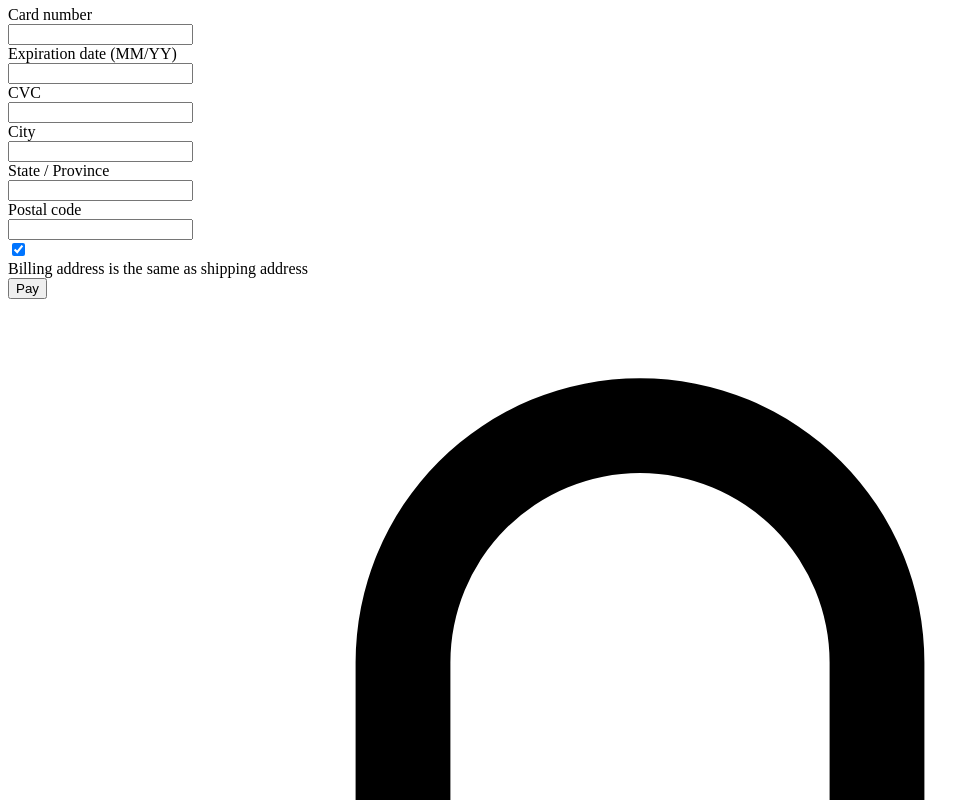
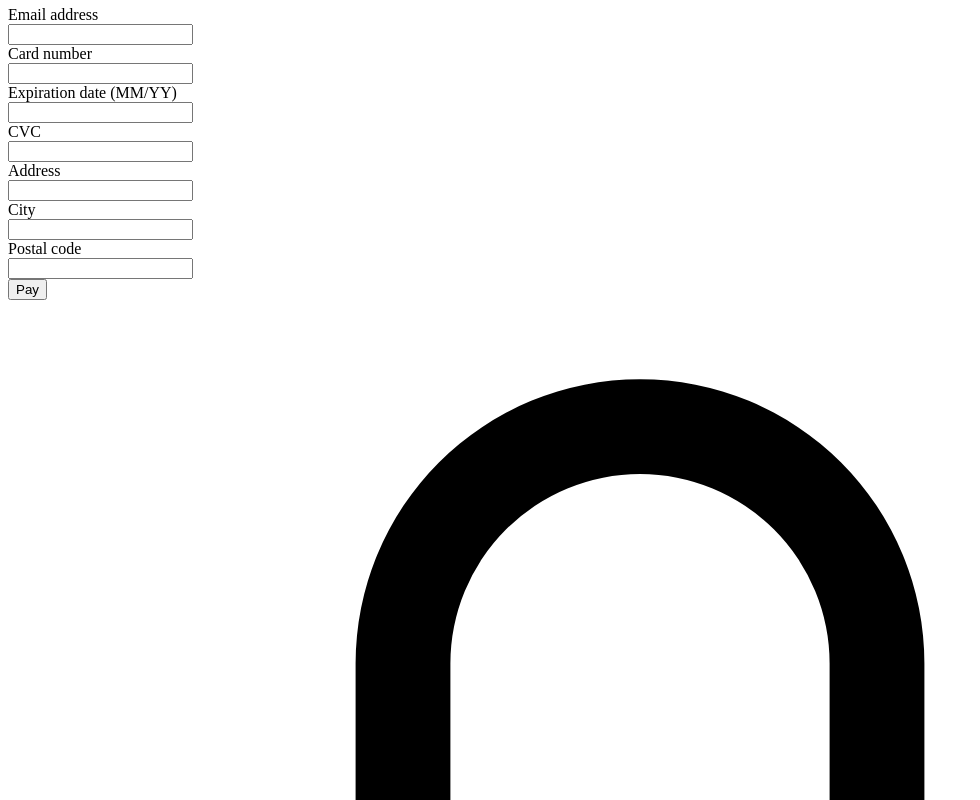
Before and after one commit to akram-idrissi/Frontend, a Next.js app: page /checkout in a window 1280 px wide. Shown: the part 1980-2780 px from the top of the page, without its empty margins (0-980 px from the left). Built offline with nearby package versions, Linux system fonts and the light colour scheme; no server answers.

Commit message:
Fixed some style bugs

```diff
--- a/src/app/checkout/form.js
+++ b/src/app/checkout/form.js
@@ -1,60 +1,32 @@
 'use client'
 
-import axios from 'axios';
 import { LockClosedIcon } from '@heroicons/react/20/solid'
-import { useState } from 'react';
-import ErrorAlert from '@/common/error-alert';
-import SuccessAlert from '@/common/sucess-alert';
 
-const base_url = process.env.NEXT_PUBLIC_BACKEND_URL;
 
 export default function Form() {
-
-  const [error, setError] = useState(false);
-  const [success, setSuccess] = useState(false);
-
-  const addOrder = async (orderData) => {
-    let url = `${base_url}/api/orders/add/`;
-    try {
-      const response = await axios.post(url, orderData);
-      console.log(response.data);
-    } catch (error) {
-      console.error('Error adding order:');
-    }
-  };
-
-  const handleCheckout = async (event) => {
-    event.preventDefault();
-
-    try {
-      let url = `${base_url}/api/checkout/`;
-      const response = await axios.post(url, {}, {
-        withCredentials: true, headers: {
-          'Content-Type': 'application/json',
-        }
-      });
-
-      if (response.status === 200) {
-        const user = JSON.parse(localStorage.getItem("user"));
-        addOrder({id: user.id, email: user.email, name: user.username, price: 0, status: "success", createdAt:"December 26, 2024"});
-        setSuccess(true);
-      }
-    } catch (error) {
-      setError(false);
-    }
-  };
-
-
   return (
     <section
       aria-labelledby="payment-heading"
       className="flex-auto overflow-y-auto px-4 pb-16 pt-12 sm:px-6 sm:pt-16 lg:px-8 lg:pb-24 lg:pt-0"
     >
-      {error && <ErrorAlert subject='Payment failed' object='Verify your credentials' />}
-      {success && <SuccessAlert subject='Payment successful' object='' />}
       <div className="mx-auto max-w-lg">
-        <form className="mt-6" onSubmit={(event) => handleCheckout(event)} >
+        <form className="mt-6" >
           <div className="grid grid-cols-12 gap-x-4 gap-y-6">
+            <div className="col-span-full">
+              <label htmlFor="email-address" className="block text-sm font-medium text-gray-700">
+                Email address
+              </label>
+              <div className="mt-1">
+                <input
+                  id="email-address"
+                  name="email-address"
+                  type="email"
+                  autoComplete="email"
+                  className="block w-full rounded-md border-gray-300 shadow-sm focus:border-black focus:ring-black sm:text-sm"
+                />
+              </div>
+            </div>
+
             <div className="col-span-full">
               <label htmlFor="card-number" className="block text-sm font-medium text-gray-700">
                 Card number
@@ -100,7 +72,22 @@ export default function Form() {
               </div>
             </div>
 
-            <div className="col-span-full sm:col-span-4">
+            <div className="col-span-full">
+              <label htmlFor="address" className="block text-sm font-medium text-gray-700">
+                Address
+              </label>
+              <div className="mt-1">
+                <input
+                  id="address"
+                  name="address"
+                  type="text"
+                  autoComplete="street-address"
+                  className="block w-full rounded-md border-gray-300 shadow-sm focus:border-black focus:ring-black sm:text-sm"
+                />
+              </div>
+            </div>
+
+            <div className="col-span-full sm:col-span-9">
               <label htmlFor="city" className="block text-sm font-medium text-gray-700">
                 City
               </label>
@@ -115,22 +102,7 @@ export default function Form() {
               </div>
             </div>
 
-            <div className="col-span-full sm:col-span-4">
-              <label htmlFor="region" className="block text-sm font-medium text-gray-700">
-                State / Province
-              </label>
-              <div className="mt-1">
-                <input
-                  id="region"
-                  name="region"
-                  type="text"
-                  autoComplete="address-level1"
-                  className="block w-full rounded-md border-gray-300 shadow-sm focus:border-black focus:ring-black sm:text-sm"
-                />
-              </div>
-            </div>
-
-            <div className="col-span-full sm:col-span-4">
+            <div className="col-span-full sm:col-span-3">
               <label htmlFor="postal-code" className="block text-sm font-medium text-gray-700">
                 Postal code
               </label>
@@ -146,21 +118,6 @@ export default function Form() {
             </div>
           </div>
 
-          <div className="mt-6 flex space-x-2">
-            <div className="flex h-5 items-center">
-              <input
-                defaultChecked
-                id="same-as-shipping"
-                name="same-as-shipping"
-                type="checkbox"
-                className="h-4 w-4 rounded border-gray-300 text-black focus:ring-black"
-              />
-            </div>
-            <label htmlFor="same-as-shipping" className="text-sm font-medium text-gray-900">
-              Billing address is the same as shipping address
-            </label>
-          </div>
-
           <button
             type="submit"
             className="mt-6 w-full rounded-md border border-transparent bg-black px-4 py-2 text-sm font-medium text-white shadow-sm hover:bg-black focus:outline-none focus:ring-2 focus:ring-black focus:ring-offset-2"
@@ -170,7 +127,7 @@ export default function Form() {
 
           <p className="mt-6 flex justify-center text-sm font-medium text-gray-500">
             <LockClosedIcon aria-hidden="true" className="mr-1.5 h-5 w-5 text-gray-400" />
-            Payment details stored in plain text
+            Payment details are securely stored.
           </p>
         </form>
       </div>
--- a/src/app/checkout/mobileOrderSummary.js
+++ b/src/app/checkout/mobileOrderSummary.js
@@ -3,6 +3,7 @@
 import { useEffect, useState } from 'react'
 import { getProductsFromCart } from '@/app/cart/cart';
 import { Disclosure, DisclosureButton, DisclosurePanel } from '@headlessui/react'
+import Link from 'next/link';
 
 
 const taxes = 23
@@ -38,8 +39,8 @@ export default function MobileOrderSummary() {
 
         <DisclosurePanel>
           <ul role="list" className="max-h-[274px] overflow-y-auto divide-y divide-gray-200 border-b border-gray-200">
-            {products.map((product, id) => (
-              <li key={id} className="flex space-x-6 py-6">
+            {products.map((product, index) => (
+              <li key={index} className="flex space-x-6 py-6">
                 <img
                   alt={product.imageAlt}
                   src={product.value.image}
@@ -48,44 +49,19 @@ export default function MobileOrderSummary() {
                 <div className="flex flex-col justify-between space-y-4">
                   <div className="space-y-1 text-sm font-medium">
                     <h3 className="text-gray-900">{product.value.title}</h3>
-                    <p className="text-gray-900">{product.value.price}</p>
+                    <p className="text-gray-900">{product.value.price} MAD</p>
                     {/* <p className="text-gray-500">{product.color}</p> */}
-                    <p className="text-gray-500">{product.value.size}</p>
+                    <p className="text-gray-500">Size: {product.value.size}</p>
                   </div>
                   <div className="flex space-x-4">
-                    <button type="button" className="text-sm font-medium text-black hover:text-black">
+                    <Link href={"/cart"} className="text-sm font-medium text-black hover:text-black">
                       Edit
-                    </button>
-                    <div className="flex border-l border-gray-300 pl-4">
-                      <button type="button" className="text-sm font-medium text-black hover:text-black">
-                        Remove
-                      </button>
-                    </div>
+                    </Link>
                   </div>
                 </div>
               </li>
             ))}
           </ul>
-
-          <form className="mt-10">
-            <label htmlFor="discount-code-mobile" className="block text-sm font-medium text-gray-700">
-              Discount code
-            </label>
-            <div className="mt-1 flex space-x-4">
-              <input
-                id="discount-code-mobile"
-                name="discount-code-mobile"
-                type="text"
-                className="block w-full rounded-md border-gray-300 shadow-sm focus:border-black focus:ring-black sm:text-sm"
-              />
-              <button
-                type="submit"
-                className="rounded-md bg-gray-200 px-4 text-sm font-medium text-gray-600 hover:bg-gray-300 focus:outline-none focus:ring-2 focus:ring-black focus:ring-offset-2 focus:ring-offset-gray-50"
-              >
-                Apply
-              </button>
-            </div>
-          </form>
 
           <dl className="mt-10 space-y-6 text-sm font-medium text-gray-500">
 
--- a/src/app/checkout/orderSummary.js
+++ b/src/app/checkout/orderSummary.js
@@ -1,21 +1,20 @@
 'use client'
 
 import { getProductsFromCart } from "@/app/cart/cart"
+import Link from "next/link";
 import { useEffect, useState } from "react"
 
 const taxes = 23
 
 export default function OrderSummary() {
 
+  const [total, setTotal] = useState(0);
   const [products, setProducts] = useState([]);
-  const [total, setTotal] = useState(0);
 
   useEffect(() => {
     let p = 0;
     let products = getProductsFromCart();
-    products.map((product, productIdx) => {
-      p += product.value.price;
-    });
+    products.map((product) => {p += product.value.price;});
     setTotal(p + taxes);
     setProducts(products);
   }, []);
@@ -36,20 +35,15 @@ export default function OrderSummary() {
             />
             <div className="flex flex-col justify-between space-y-4">
               <div className="space-y-1 text-sm font-medium">
-                <h3 className="text-gray-900">{product.value.title}</h3>
-                <p className="text-gray-900">{product.value.price}</p>
+                <h3 className="text-gray-900 max-w-48 truncate" title={product.value.title}>{product.value.title}</h3>
+                <p className="text-gray-900">{product.value.price} MAD</p>
                 {/* <p className="text-gray-500">{product.color}</p> */}
-                <p className="text-gray-500">{product.value.size}</p>
+                <p className="text-gray-500">Size: {product.value.size}</p>
               </div>
               <div className="flex space-x-4">
-                <button type="button" className="text-sm font-medium text-black hover:text-black">
+                <Link href={"/cart"} className="text-sm font-medium text-black hover:text-black">
                   Edit
-                </button>
-                <div className="flex border-l border-gray-300 pl-4">
-                  <button type="button" className="text-sm font-medium text-black hover:text-black">
-                    Remove
-                  </button>
-                </div>
+                </Link>
               </div>
             </div>
           </li>
```
Lines whose indentation alone changed are shown as unchanged.
